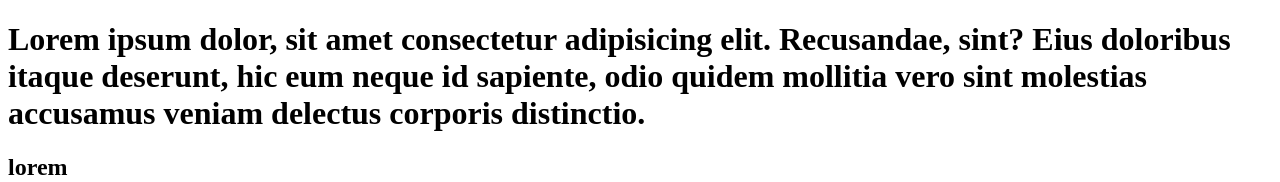
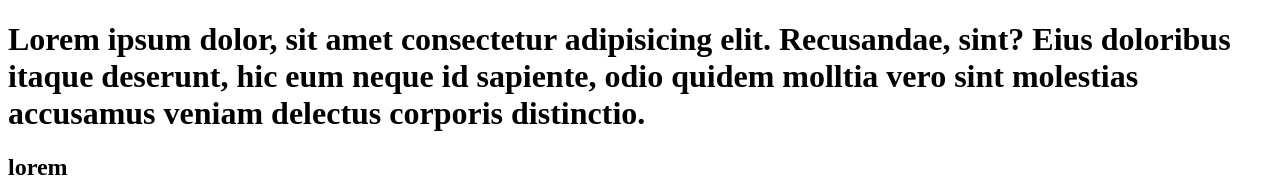
Before and after one commit to wellingtonzero21/projeto_site, a plain HTML site: page index.html in a window 1280 px wide. Shown: the top 182 px of the page. Drawn offline with Linux system fonts and the light colour scheme.

Commit message:
Update index.html

```diff
--- a/index.html
+++ b/index.html
@@ -8,7 +8,7 @@
 <body>
     <main>
         <header>
-            <h1>Lorem ipsum dolor, sit amet consectetur adipisicing elit. Recusandae, sint? Eius doloribus itaque deserunt, hic eum neque id sapiente, odio quidem mollitia vero sint molestias accusamus veniam delectus corporis distinctio.</h1>
+            <h1>Lorem ipsum dolor, sit amet consectetur adipisicing elit. Recusandae, sint? Eius doloribus itaque deserunt, hic eum neque id sapiente, odio quidem molltia vero sint molestias accusamus veniam delectus corporis distinctio.</h1>
         </header>
         <article>
             <h2>lorem</h2>
```
